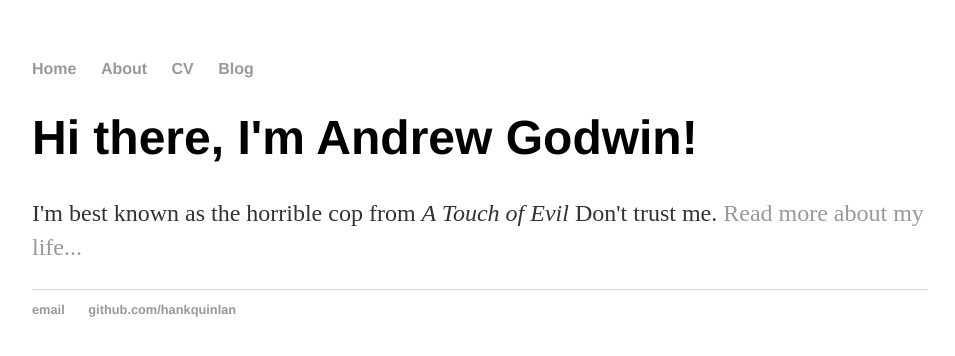
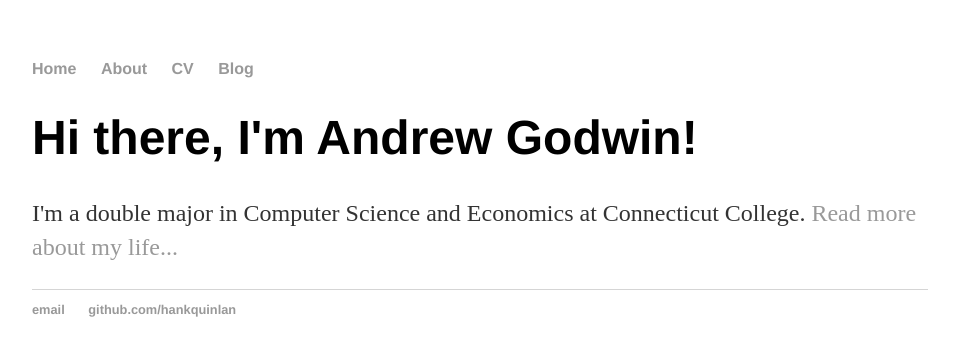
Before and after one commit to mriley2/AndrewRGodwin.github.io, a Jekyll site: the page built from index.html, in a window 1280 px wide. Shown: the top 356 px of the page, without its empty margins (160-1115 px from the left). Built offline with Jekyll 4.4.1, drawn with Linux system fonts in a browser that asks for light colours.

Commit message:
Update index.html

```diff
--- a/index.html
+++ b/index.html
@@ -4,5 +4,5 @@ title: Andrew Godwin
 ---
 <div class="blurb">
 	<h1>Hi there, I'm Andrew Godwin!</h1>
-	<p>I'm best known as the horrible cop from <em>A Touch of Evil</em> Don't trust me. <a href="/about">Read more about my life...</a></p>
+	<p>I'm a double major in Computer Science and Economics at Connecticut College. <a href="/about">Read more about my life...</a></p>
 </div><!-- /.blurb -->
```
